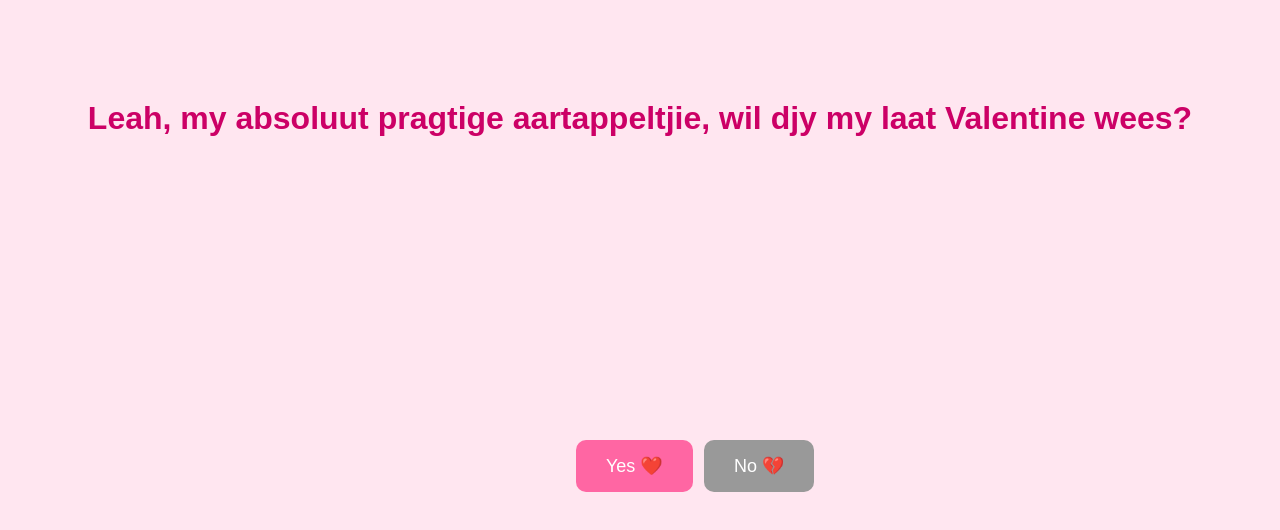
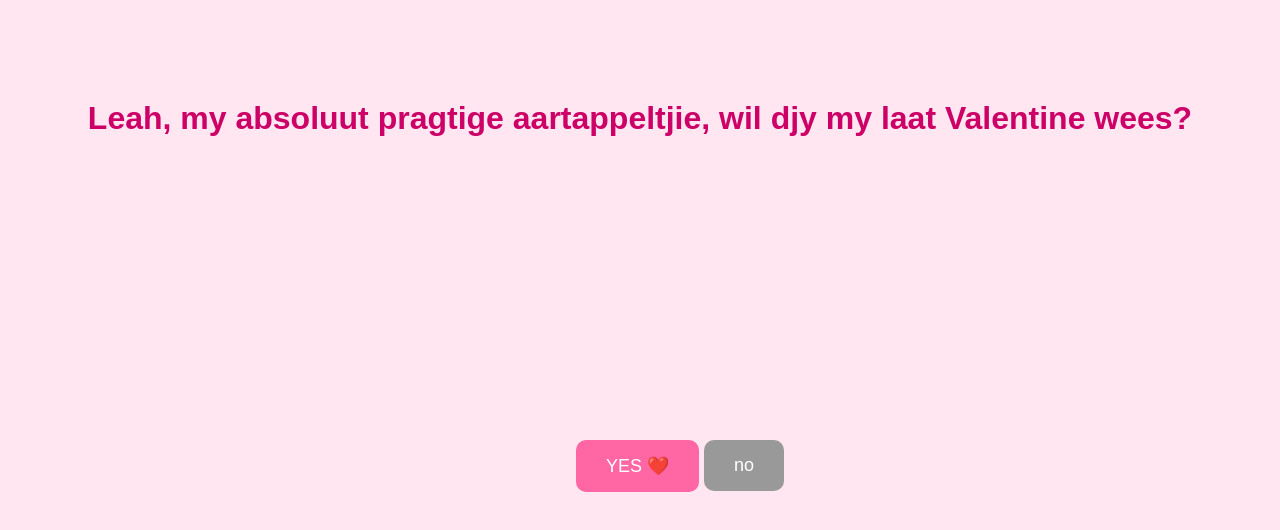
Before and after one commit to wadekilian/Kweshin-for_Breah-Lown, a plain HTML site: page index.html in a window 1280 px wide. Drawn offline with Linux system fonts and the light colour scheme.

Commit message:
Update index.html

```diff
--- a/index.html
+++ b/index.html
@@ -57,8 +57,8 @@
 
 <h1>Leah, my absoluut pragtige aartappeltjie, wil djy my laat Valentine wees?</h1>
 
-<button id="yesBtn">Yes ❤️</button>
-<button id="noBtn">No 💔</button>
+<button id="yesBtn">YES ❤️</button>
+<button id="noBtn">no</button>
 
 <div id="result">
     <h1>A great choice, indeed</h1>
```
